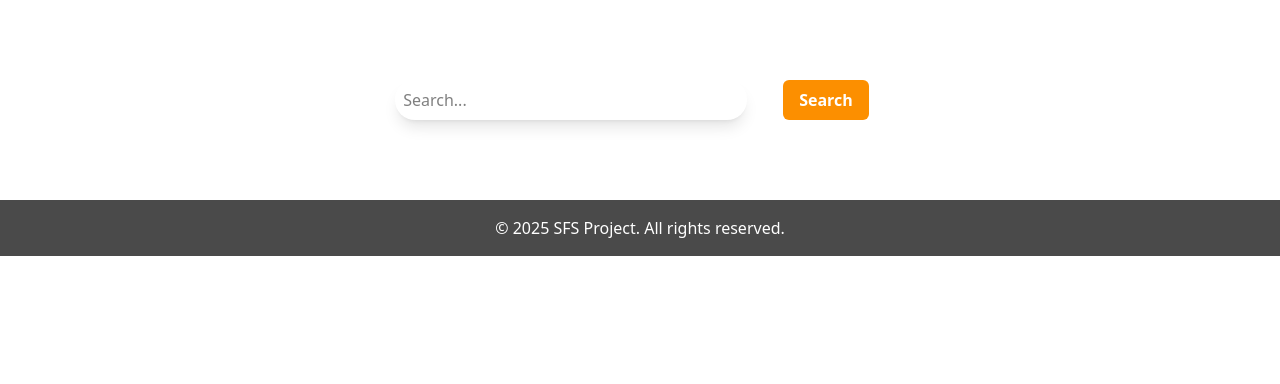
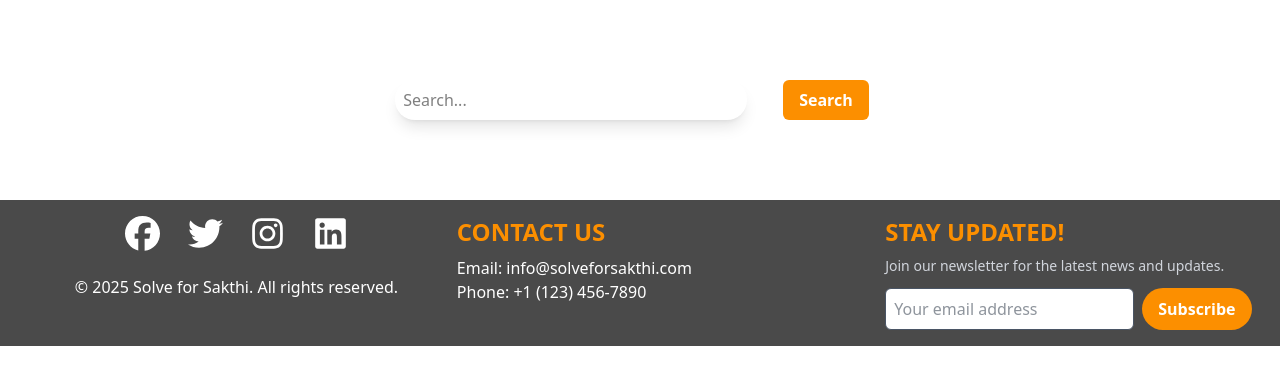
Before and after one commit to damodara2006/Project_SFS, a React (Vite) app in the folder frontend/: page / in a window 1280 px wide. Shown: the top 384 px of the page. Built offline with nearby package versions, Linux system fonts and the light colour scheme.

Commit message:
feat: add social media icons and contact information to Footer component; include email subscription form

```diff
--- a/frontend/package.json
+++ b/frontend/package.json
@@ -13,6 +13,7 @@
     "@tailwindcss/vite": "^4.1.16",
     "react": "^19.1.1",
     "react-dom": "^19.1.1",
+    "react-icons": "^5.5.0",
     "react-router-dom": "^7.9.5",
     "tailwindcss": "^4.1.16",
     "zod": "^4.1.12"
--- a/frontend/src/components/Footer.jsx
+++ b/frontend/src/components/Footer.jsx
@@ -1,11 +1,47 @@
-
+import { FaFacebook } from 'react-icons/fa6';
+import { FaTwitter } from 'react-icons/fa6';
+import { FaInstagram } from 'react-icons/fa6';
+import { FaLinkedin } from 'react-icons/fa6';
 
 const Footer = () => {
   return (
     <>
       <footer className="bg-[#4a4a4a] text-white py-4 mt-20 w-full">
-        <div className="container mx-auto text-center">
-          <p>&copy; {new Date().getFullYear()} SFS Project. All rights reserved.</p>
+        <div className="container flex flex-col md:flex-row justify-evenly items-center md:items-start mx-auto text-center md:text-left px-4">
+            <div className="flex flex-col justify-center items-center mb-6 md:mb-0 md:w-1/3">
+
+              {/* Icons go here */}
+              <div className="flex justify-around w-full max-w-[250px] h-max mb-6">
+                <FaFacebook size={35}/>
+                <FaTwitter size={35}/>
+                <FaInstagram size={35}/>
+                <FaLinkedin size={35}/>
+              </div>
+
+              {/* Copyright notice */}
+              <p>&copy; {new Date().getFullYear()} Solve for Sakthi. All rights reserved.</p>
+            </div>
+            <div className='flex flex-col items-center md:items-start mb-6 md:mb-0 md:w-1/3'>
+              <span className='uppercase text-2xl font-bold mb-2 text-[#fc8f00]'>Contact Us</span>
+              <p className='text-base'>Email: info@solveforsakthi.com</p>
+              <p className='text-base'>Phone: +1 (123) 456-7890</p>
+            </div>
+            <div className='flex flex-col items-center md:items-start mt-6 md:mt-0'>
+              <span className='uppercase text-2xl font-bold mb-2 text-[#fc8f00]'>Stay Updated!</span>
+              <p className='text-sm mb-3 text-gray-300'>
+                Join our newsletter for the latest news and updates.
+              </p>
+              <div className='flex flex-col sm:flex-row gap-2 w-full'>
+                <input
+                  type='email'
+                  placeholder='Your email address'
+                  className='p-2 rounded-md bg-white text-gray-800 border border-gray-600 focus:outline-none focus:border-[#fc8f00] flex-grow'
+                />
+                <button className='bg-[#fc8f00] text-white font-semibold py-2 px-4 rounded-full hover:bg-[#e07c00] transition duration-200'>
+                  Subscribe
+                </button>
+              </div>
+            </div>
         </div>
       </footer>
     </>
```
Also changed, not shown: frontend/src/assets/image.png (added), 1 other file (tests, documents, lock files or other folders).
